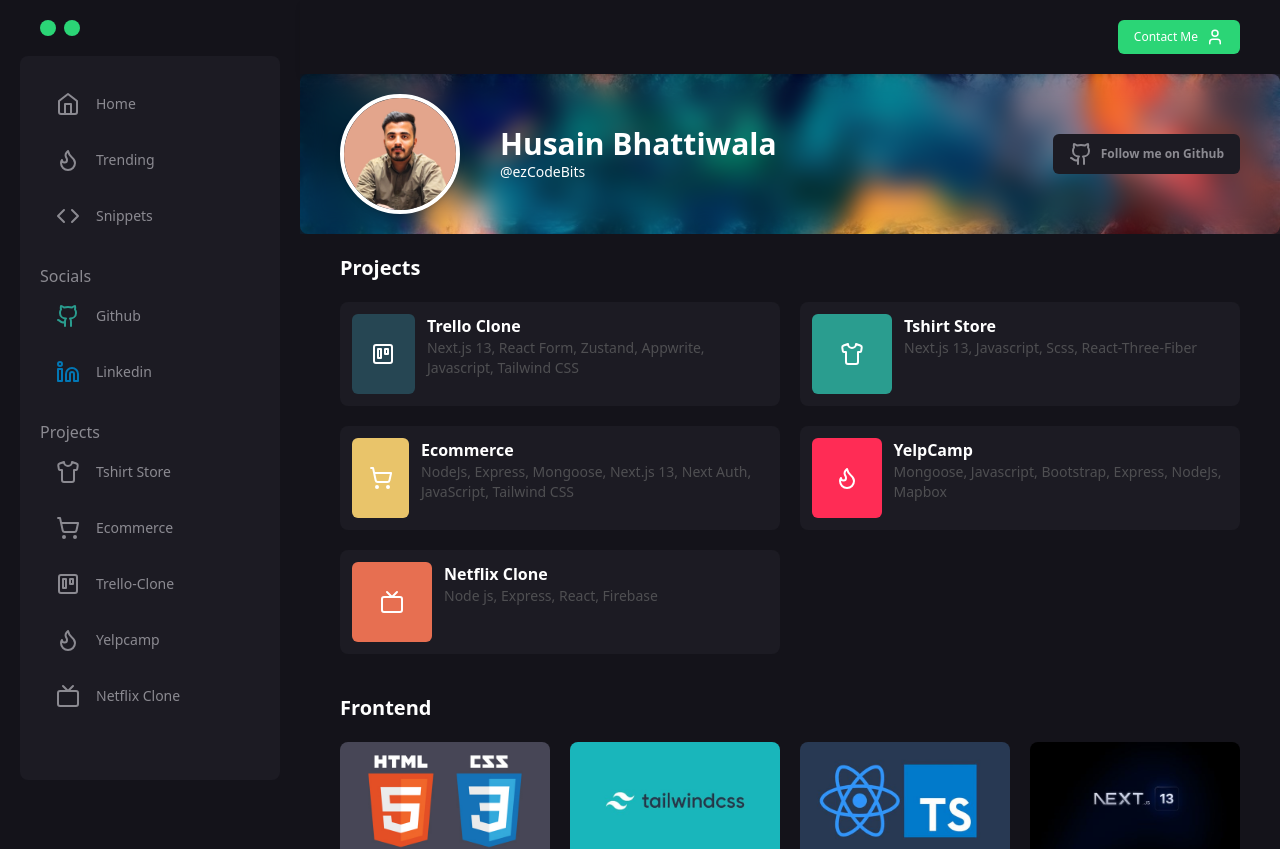
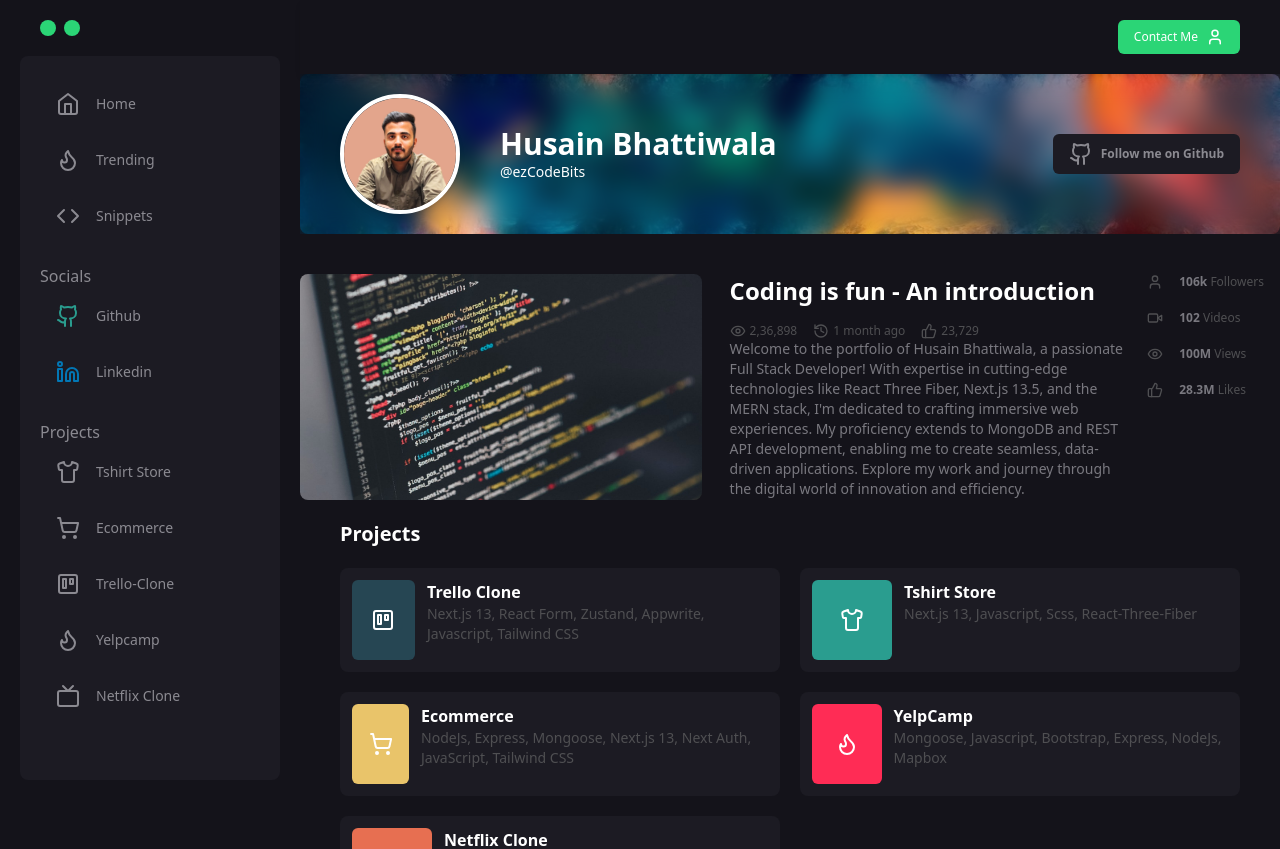
Before and after one commit to HusainBhattiwala/portfolio1, a Next.js app: page / in a window 1280 px wide. Shown: the top 849 px of the page. Built offline with nearby package versions, Linux system fonts and the light colour scheme.

Commit message:
added Hero Section and intro

```diff
--- a/src/app/page.js
+++ b/src/app/page.js
@@ -2,6 +2,7 @@
 import ContactForm from "@/components/ContactForm";
 import Cover from "@/components/Cover";
 import CardSection from "@/components/sections/CardSection";
+import Hero from "@/components/sections/Hero";
 import ProjectsCardSection from "@/components/sections/ProjectsCardSection";
 import {
   backendCard,
@@ -37,7 +38,7 @@
   return (
     <div>
       <Cover />
-      {/* Hero */}
+      <Hero />
       <div className='flex flex-col gap-10 lg:px-10'>
         <ProjectsCardSection title='Projects' data={projectCard} />{" "}
         <CardSection title='Frontend' data={frontendCard} />
--- a/src/components/sections/hero/Intro.jsx
+++ b/src/components/sections/hero/Intro.jsx
@@ -1,19 +1,23 @@
 import List from "@/components/ui/List";
 import { Eye, History, ThumbsUp } from "lucide-react";
+import Image from "next/image";
 
 const Intro = ({}) => {
   return (
-    <div className='flex flex-1 flex-col md:flex-row gap-7'>
+    <div className='flex flex-1 justify-center items-center flex-col md:flex-row gap-7'>
       <div className='flex flex-1'>
-        <iframe
-          className='w-full aspect-video rounded-lg'
-          src='https://www.youtube.com/embed/BB2ETUKFV_k?rel=0'
-        ></iframe>
+        <Image
+          className='w-full aspect-video rounded-lg object-fill'
+          src='/images/Hero.jpg'
+          alt='/'
+          width={500}
+          height={300}
+        />
       </div>
       <div className='flex flex-col justify-between flex-1 p-5 md:p-0'>
         <div className='flex flex-col gap-4 '>
           <div className='text-2xl text-highlight font-semibold'>
-            Learning made EZ - An introduction
+            Coding is fun - An introduction
           </div>
           <div className='flex gap-4'>
             <List variant='info' sizes='xs'>
@@ -29,13 +33,13 @@
           </div>
         </div>
         <div className='text-secondary text-sm mt-2 md:mt-0  max-w-[500px]'>
-          Join me, Neeraj Walia, aka EZ, on an exciting coding journey!
-          Together, we&apos;ll delve into a world of knowledge, discover
-          innovative ideas, embrace quick tips, master clever tricks, conquer
-          coding challenges, implement best practices, and even tackle interview
-          questions. Hit that follow button on @ezsnippet if you&apos;ve not
-          already done so and let&apos;s build something extraordinary, one line
-          of code at a time!
+          Welcome to the portfolio of Husain Bhattiwala, a passionate Full Stack
+          Developer! With expertise in cutting-edge technologies like React
+          Three Fiber, Next.js 13.5, and the MERN stack, I'm dedicated to
+          crafting immersive web experiences. My proficiency extends to MongoDB
+          and REST API development, enabling me to create seamless, data-driven
+          applications. Explore my work and journey through the digital world of
+          innovation and efficiency.
         </div>
       </div>
     </div>
```
Also changed, not shown: public/images/Hero.jpg (added).
